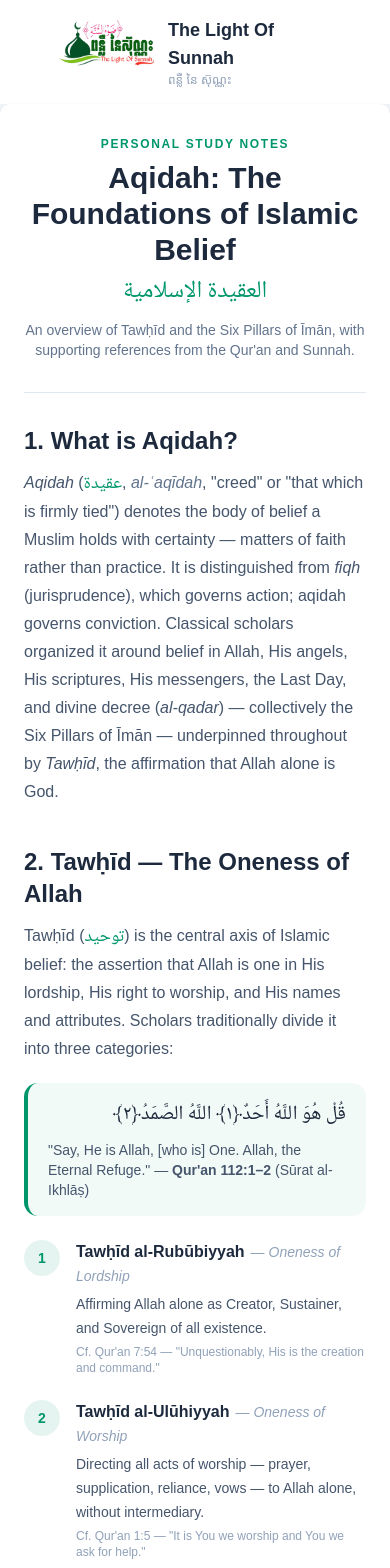
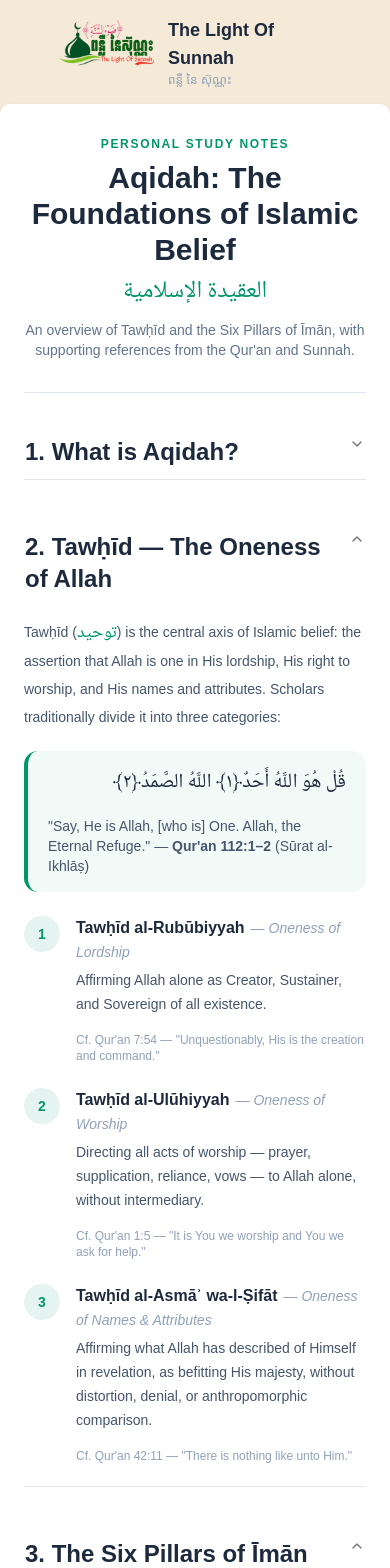
Before and after one commit to Anes8899/punluesunnah, a Next.js app: page /aqidah in a window 390 px wide. Shown: the top 1568 px of the page. Built offline with nearby package versions, Linux system fonts and the light colour scheme; a web font is replaced by a local one.

Commit message:
change theme color

```diff
--- a/app/aqidah/page.tsx
+++ b/app/aqidah/page.tsx
@@ -1,4 +1,10 @@
 import AqidahPillar from "../components/features/category/AqidahPillar";
+import {
+  Accordion,
+  AccordionItem,
+  AccordionTrigger,
+  AccordionContent,
+} from "../components/ui/accordion";
 
 const tawhidCategories = [
   {
@@ -89,29 +95,43 @@ export default function Page() {
 
       <hr className="my-8 border-slate-200" />
 
-      <section>
+      <Accordion
+        type="multiple"
+        defaultValue={["what-is-aqidah", "tawhid", "pillars", "closing"]}
+      >
+        <AccordionItem value="returns">
+          <AccordionTrigger>
             <h2 className="text-2xl font-bold text-slate-800">
               1. What is Aqidah?
             </h2>
+          </AccordionTrigger>
+          <AccordionContent>
             <p className="mt-3 leading-7 text-slate-600">
               <em>Aqidah</em> (
-          <span className="font-arabic text-lg text-[#00966b]">عقيدة</span>,{" "}
-          <span className="italic text-slate-500">al-ʿaqīdah</span>, &quot;creed&quot;
-          or &quot;that which is firmly tied&quot;) denotes the body of belief a
-          Muslim holds with certainty — matters of faith rather than
-          practice. It is distinguished from <em>fiqh</em> (jurisprudence),
-          which governs action; aqidah governs conviction. Classical scholars
-          organized it around belief in Allah, His angels, His scriptures,
-          His messengers, the Last Day, and divine decree (<em>al-qadar</em>)
-          — collectively the Six Pillars of Īmān — underpinned throughout by{" "}
-          <em>Tawḥīd</em>, the affirmation that Allah alone is God.
+              <span className="font-arabic text-lg text-[#00966b]">عقيدة</span>
+              ,{" "}
+              <span className="italic text-slate-500">al-ʿaqīdah</span>,
+              &quot;creed&quot; or &quot;that which is firmly tied&quot;)
+              denotes the body of belief a Muslim holds with certainty —
+              matters of faith rather than practice. It is distinguished
+              from <em>fiqh</em> (jurisprudence), which governs action;
+              aqidah governs conviction. Classical scholars organized it
+              around belief in Allah, His angels, His scriptures, His
+              messengers, the Last Day, and divine decree (
+              <em>al-qadar</em>) — collectively the Six Pillars of Īmān —
+              underpinned throughout by <em>Tawḥīd</em>, the affirmation
+              that Allah alone is God.
             </p>
-      </section>
+          </AccordionContent>
+        </AccordionItem>
 
-      <section className="mt-10">
+        <AccordionItem value="tawhid" className="mt-10">
+          <AccordionTrigger>
             <h2 className="text-2xl font-bold text-slate-800">
               2. Tawḥīd — The Oneness of Allah
             </h2>
+          </AccordionTrigger>
+          <AccordionContent>
             <p className="mt-3 leading-7 text-slate-600">
               Tawḥīd (
               <span className="font-arabic text-lg text-[#00966b]">توحيد</span>)
@@ -136,15 +156,19 @@ export default function Page() {
                 <AqidahPillar key={item.title} number={i + 1} {...item} />
               ))}
             </div>
-      </section>
+          </AccordionContent>
+        </AccordionItem>
 
-      <section className="mt-10">
+        <AccordionItem value="pillars" className="mt-10">
+          <AccordionTrigger>
             <h2 className="text-2xl font-bold text-slate-800">
               3. The Six Pillars of Īmān{" "}
               <span className="text-base font-normal italic text-slate-400">
                 (Arkān al-Īmān)
               </span>
             </h2>
+          </AccordionTrigger>
+          <AccordionContent>
             <p className="mt-3 leading-7 text-slate-600">
               The Prophet ﷺ defined faith when asked by the angel Jibrīl:{" "}
               <em>
@@ -160,12 +184,16 @@ export default function Page() {
                 <AqidahPillar key={item.title} number={i + 1} {...item} />
               ))}
             </div>
-      </section>
+          </AccordionContent>
+        </AccordionItem>
 
-      <section className="mt-10">
+        <AccordionItem value="closing" className="mt-10">
+          <AccordionTrigger>
             <h2 className="text-2xl font-bold text-slate-800">
               4. Closing Reflection
             </h2>
+          </AccordionTrigger>
+          <AccordionContent>
             <p className="mt-3 leading-7 text-slate-600">
               Aqidah is not an abstract checklist but the ground beneath
               practice: Tawḥīd orders whom one worships and how one understands
@@ -183,7 +211,9 @@ export default function Page() {
               paraphrased for brevity; consult a complete muṣḥaf and its tafsīr,
               and a scholar, for full context and rulings.
             </p>
-      </section>
+          </AccordionContent>
+        </AccordionItem>
+      </Accordion>
     </div>
   );
 }
--- a/app/components/dashboard/HadithPanel.tsx
+++ b/app/components/dashboard/HadithPanel.tsx
@@ -5,7 +5,7 @@ import { Button } from "../ui/button";
 
 export default function HadithPanel() {
   return (
-    <div className="rounded-lg bg-white shadow-md flex flex-col p-5 items-center">
+    <div className="rounded-lg bg-surface border border-[#e8d9bb] shadow-md flex flex-col p-5 items-center">
         <Badge className="bg-green-50 text-green-700 dark:bg-green-950 dark:text-green-300 mb-5">
           ហាទីសប្រចាំថ្ងៃ
         </Badge>
--- a/app/components/dashboard/MakkahLivePanel.tsx
+++ b/app/components/dashboard/MakkahLivePanel.tsx
@@ -9,7 +9,7 @@ const MAKKAH_LIVE_CHANNEL_ID = "UCos52azQNBgW63_9uDJoPDA";
 
 export default function MakkahLivePanel() {
   return (
-    <div className="rounded-lg bg-white shadow-md flex flex-col p-5">
+    <div className="rounded-lg bg-surface border border-[#e8d9bb] shadow-md flex flex-col p-5">
       <div className="flex items-center justify-between mb-4">
         <h1 className="scroll-m-20 text-lg font-extrabold tracking-tight text-balance">
           ការផ្សាយផ្ទាល់ពីម៉ាក្កា
--- a/app/components/features/category/AkhlaqLibrary.tsx
+++ b/app/components/features/category/AkhlaqLibrary.tsx
@@ -13,7 +13,7 @@ export default function AkhlaqLibrary() {
     AKHLAQ_VIRTUES.find((v) => v.id === selectedId) ?? null;
 
   return (
-    <div className="overflow-hidden rounded-lg bg-[#f5ead8]">
+    <div className="overflow-hidden rounded-lg bg-surface">
       {/* Hero */}
       <section className="relative overflow-hidden px-6 py-16 sm:px-12 sm:py-20 lg:px-16 lg:py-24">
         <div className="pointer-events-none absolute -top-28 -right-24 size-[340px] rounded-full bg-[#ffe1d0] opacity-55" />
--- a/app/components/features/category/CategoryCard.tsx
+++ b/app/components/features/category/CategoryCard.tsx
@@ -11,7 +11,7 @@ interface CategoryCardProps {
 
 export default function CategoryCard({icon, label, onClick}: CategoryCardProps) {
   return (
-    <Card className="h-28 flex flex-col items-center cursor-pointer" onClick={onClick}>
+    <Card className="h-28 flex flex-col items-center cursor-pointer bg-surface-soft" onClick={onClick}>
       <CardHeader className="w-20 h-20">
         <Image src={icon} alt="kaaba" className="w-full" />
       </CardHeader>
--- /dev/null
+++ b/app/components/ui/accordion.tsx
@@ -0,0 +1,81 @@
+"use client"
+
+import * as React from "react"
+import { Accordion as AccordionPrimitive } from "radix-ui"
+
+import { cn } from "@/lib/utils"
+import { ChevronDownIcon, ChevronUpIcon } from "lucide-react"
+
+function Accordion({
+  className,
+  ...props
+}: React.ComponentProps<typeof AccordionPrimitive.Root>) {
+  return (
+    <AccordionPrimitive.Root
+      data-slot="accordion"
+      className={cn("flex w-full flex-col", className)}
+      {...props}
+    />
+  )
+}
+
+function AccordionItem({
+  className,
+  ...props
+}: React.ComponentProps<typeof AccordionPrimitive.Item>) {
+  return (
+    <AccordionPrimitive.Item
+      data-slot="accordion-item"
+      className={cn("not-last:border-b", className)}
+      {...props}
+    />
+  )
+}
+
+function AccordionTrigger({
+  className,
+  children,
+  ...props
+}: React.ComponentProps<typeof AccordionPrimitive.Trigger>) {
+  return (
+    <AccordionPrimitive.Header className="flex">
+      <AccordionPrimitive.Trigger
+        data-slot="accordion-trigger"
+        className={cn(
+          "group/accordion-trigger relative flex flex-1 items-start justify-between rounded-lg border border-transparent py-2.5 text-left text-sm font-medium transition-all outline-none hover:underline focus-visible:border-ring focus-visible:ring-3 focus-visible:ring-ring/50 focus-visible:after:border-ring disabled:pointer-events-none disabled:opacity-50 **:data-[slot=accordion-trigger-icon]:ml-auto **:data-[slot=accordion-trigger-icon]:size-4 **:data-[slot=accordion-trigger-icon]:text-muted-foreground",
+          className
+        )}
+        {...props}
+      >
+        {children}
+        <ChevronDownIcon data-slot="accordion-trigger-icon" className="pointer-events-none shrink-0 group-aria-expanded/accordion-trigger:hidden" />
+        <ChevronUpIcon data-slot="accordion-trigger-icon" className="pointer-events-none hidden shrink-0 group-aria-expanded/accordion-trigger:inline" />
+      </AccordionPrimitive.Trigger>
+    </AccordionPrimitive.Header>
+  )
+}
+
+function AccordionContent({
+  className,
+  children,
+  ...props
+}: React.ComponentProps<typeof AccordionPrimitive.Content>) {
+  return (
+    <AccordionPrimitive.Content
+      data-slot="accordion-content"
+      className="overflow-hidden text-sm data-open:animate-accordion-down data-closed:animate-accordion-up"
+      {...props}
+    >
+      <div
+        className={cn(
+          "h-(--radix-accordion-content-height) pt-0 pb-2.5 [&_a]:underline [&_a]:underline-offset-3 [&_a]:hover:text-foreground [&_p:not(:last-child)]:mb-4",
+          className
+        )}
+      >
+        {children}
+      </div>
+    </AccordionPrimitive.Content>
+  )
+}
+
+export { Accordion, AccordionItem, AccordionTrigger, AccordionContent }
--- a/app/globals.css
+++ b/app/globals.css
@@ -39,6 +39,15 @@
   --color-popover: var(--popover);
   --color-card-foreground: var(--card-foreground);
   --color-card: var(--card);
+  --color-surface: var(--surface);
+  --color-surface-soft: var(--surface-soft);
+  --color-surface-border: var(--surface-border);
+  --color-ink: var(--ink);
+  --color-ink-muted: var(--ink-muted);
+  --color-peach: var(--peach);
+  --color-amber: var(--amber);
+  --color-badge-green: var(--badge-green);
+  --color-badge-green-foreground: var(--badge-green-foreground);
   --radius-sm: calc(var(--radius) * 0.6);
   --radius-md: calc(var(--radius) * 0.8);
   --radius-lg: var(--radius);
@@ -92,6 +101,15 @@
   --sidebar-accent-foreground: oklch(0.205 0 0);
   --sidebar-border: oklch(0.922 0 0);
   --sidebar-ring: oklch(0.708 0 0);
+  --surface: #f5ead8;
+  --surface-soft: #f9f4ed;
+  --surface-border: #e8d9bb;
+  --ink: #201e1d;
+  --ink-muted: #645c50;
+  --peach: #fff2eb;
+  --amber: #8c491a;
+  --badge-green: #f0fae1;
+  --badge-green-foreground: #3d472b;
 }
 
 .dark {
--- a/app/layout.tsx
+++ b/app/layout.tsx
@@ -43,12 +43,12 @@ export default function RootLayout({
   return (
     <html className={`${khmer.variable} ${arabic.variable} ${quran.variable}`}>
       <body
-        className="bg-[#f0f4f8] min-h-screen font-sans text-slate-800 antialiased"
+        className="bg-surface min-h-screen font-sans text-slate-800 antialiased"
         suppressHydrationWarning
       >
         <QueryClientProvider client={queryClient}>
           {/* Top Branding Bar */}
-          <header className="w-full bg-white px-6 py-4">
+          <header className="w-full bg-surface px-6 py-4">
             <Link
               href="/"
               className="flex items-start justify-start gap-3 px-8 w-fit"
```
Also changed, not shown: app/components/dashboard/PrayerPanel.tsx (+24 -36 lines), app/components/features/prayer/PrayerCard.tsx (+25 -20 lines). Lines whose indentation alone changed are shown as unchanged.
